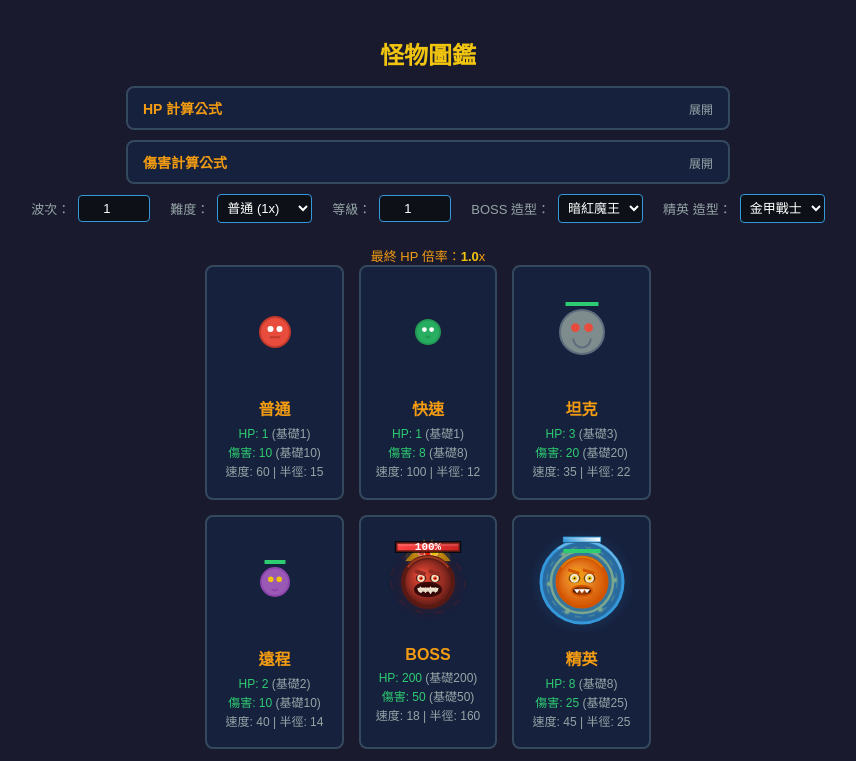
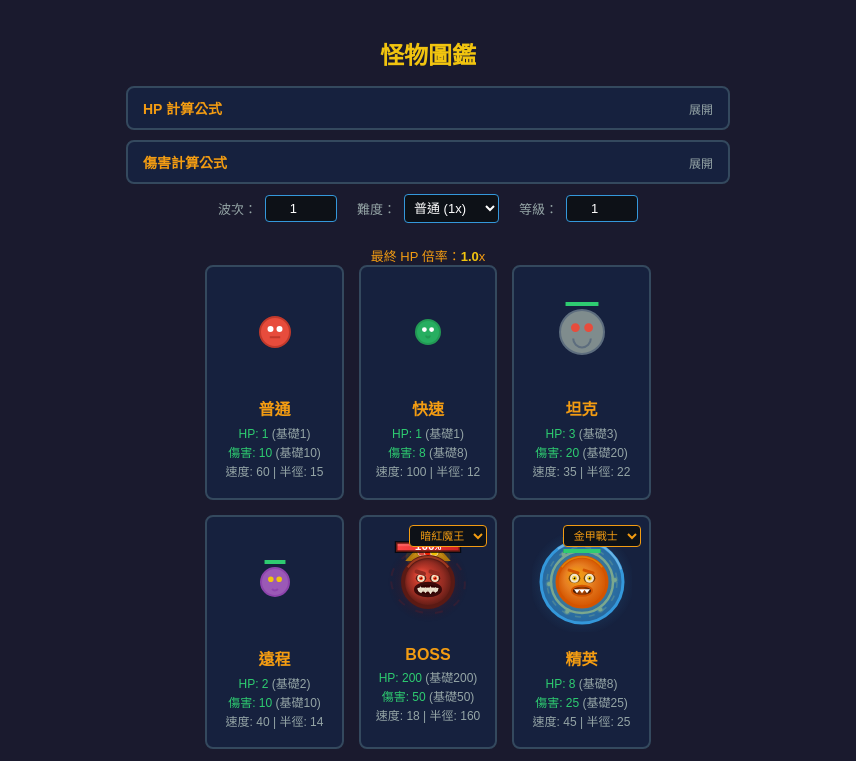
Before and after one commit to chiisen/survivor.js, a website: page test-enemy.html in a window 1280 px wide. Shown: the top 761 px of the page, without its empty margins (212-1068 px from the left). Drawn offline with Linux system fonts and the light colour scheme.

Commit message:
fix(ui): test-enemy 造型選擇器移入怪物卡片內
- BOSS/菁英造型下拉選單從頂部控制列移至各自卡片右上角
- 新增 .theme-select 樣式（絕對定位、金色邊框）
- 選擇器改為動態建立並 appendChild 至卡片

```diff
--- a/test-enemy.html
+++ b/test-enemy.html
@@ -23,8 +23,9 @@
         .control-group select { padding: 5px; border-radius: 4px; border: 1px solid #3498db; background: #0d1117; color: white; font-size: 13px; }
         .result { color: #f39c12; font-size: 13px; margin-top: 8px; }
         #grid { display: grid; grid-template-columns: repeat(3, 1fr); gap: 15px; max-width: 600px; }
-        .enemy-card { background: #16213e; border: 2px solid #34495e; border-radius: 8px; padding: 15px; text-align: center; }
+        .enemy-card { background: #16213e; border: 2px solid #34495e; border-radius: 8px; padding: 15px; text-align: center; position: relative; }
         .enemy-card canvas { border-radius: 4px; }
+        .theme-select { position: absolute; top: 8px; right: 8px; padding: 3px 6px; border-radius: 4px; border: 1px solid #f39c12; background: #0d1117; color: #f39c12; font-size: 11px; cursor: pointer; }
         .enemy-name { color: #f39c12; font-size: 16px; font-weight: bold; margin-top: 10px; }
         .enemy-stats { color: #95a5a6; font-size: 12px; margin-top: 5px; line-height: 1.6; }
         #debug { margin-top: 20px; color: #f39c12; font-size: 14px; }
@@ -80,12 +81,6 @@
         <div class="control-group">
             等級：<input type="number" id="level-input" value="1" min="1" max="100">
         </div>
-        <div class="control-group" id="boss-theme-group" style="display:none;">
-            BOSS 造型：<select id="boss-theme-select"></select>
-        </div>
-        <div class="control-group" id="elite-theme-group" style="display:none;">
-            精英 造型：<select id="elite-theme-select"></select>
-        </div>
     </div>
     <div class="result">最終 HP 倍率：<span id="hp-mult" style="color:#f1c40f; font-weight:bold;">1.0</span>x</div>
 
@@ -101,9 +96,11 @@
         let bossRenderer = null;
         let bossType = null;
         let bossCanvas = null;
+        let bossCard = null;
         let eliteRenderer = null;
         let eliteType = null;
         let eliteCanvas = null;
+        let eliteCard = null;
 
         loadConfig('./config/enemies.json').then(config => {
             enemyTypes = Object.entries(config.enemies).map(([key, info]) => ({
@@ -167,12 +164,14 @@
                     bossRenderer = renderer;
                     bossType = type;
                     bossCanvas = canvas;
+                    bossCard = card;
                 }
 
                 if (type.isElite) {
                     eliteRenderer = renderer;
                     eliteType = type;
                     eliteCanvas = canvas;
+                    eliteCard = card;
                 }
 
                 renderer.draw(ctx, {
@@ -191,12 +190,10 @@
         }
 
         function initBossThemeSelector() {
-            const group = document.getElementById('boss-theme-group');
-            const select = document.getElementById('boss-theme-select');
-            if (!bossType || !bossRenderer) {
-                group.style.display = 'none';
-                return;
-            }
+            if (!bossType || !bossRenderer || !bossCard) return;
+
+            const select = document.createElement('select');
+            select.className = 'theme-select';
 
             const names = EnemyRenderer.getBossThemeNames();
             names.forEach((name, i) => {
@@ -206,7 +203,7 @@
                 select.appendChild(opt);
             });
 
-            group.style.display = 'flex';
+            bossCard.appendChild(select);
 
             select.addEventListener('change', () => {
                 const idx = parseInt(select.value);
@@ -232,12 +229,10 @@
         }
 
         function initEliteThemeSelector() {
-            const group = document.getElementById('elite-theme-group');
-            const select = document.getElementById('elite-theme-select');
-            if (!eliteType || !eliteRenderer) {
-                group.style.display = 'none';
-                return;
-            }
+            if (!eliteType || !eliteRenderer || !eliteCard) return;
+
+            const select = document.createElement('select');
+            select.className = 'theme-select';
 
             const names = EnemyRenderer.getEliteThemeNames();
             names.forEach((name, i) => {
@@ -247,7 +242,7 @@
                 select.appendChild(opt);
             });
 
-            group.style.display = 'flex';
+            eliteCard.appendChild(select);
 
             select.addEventListener('change', () => {
                 const idx = parseInt(select.value);
```
